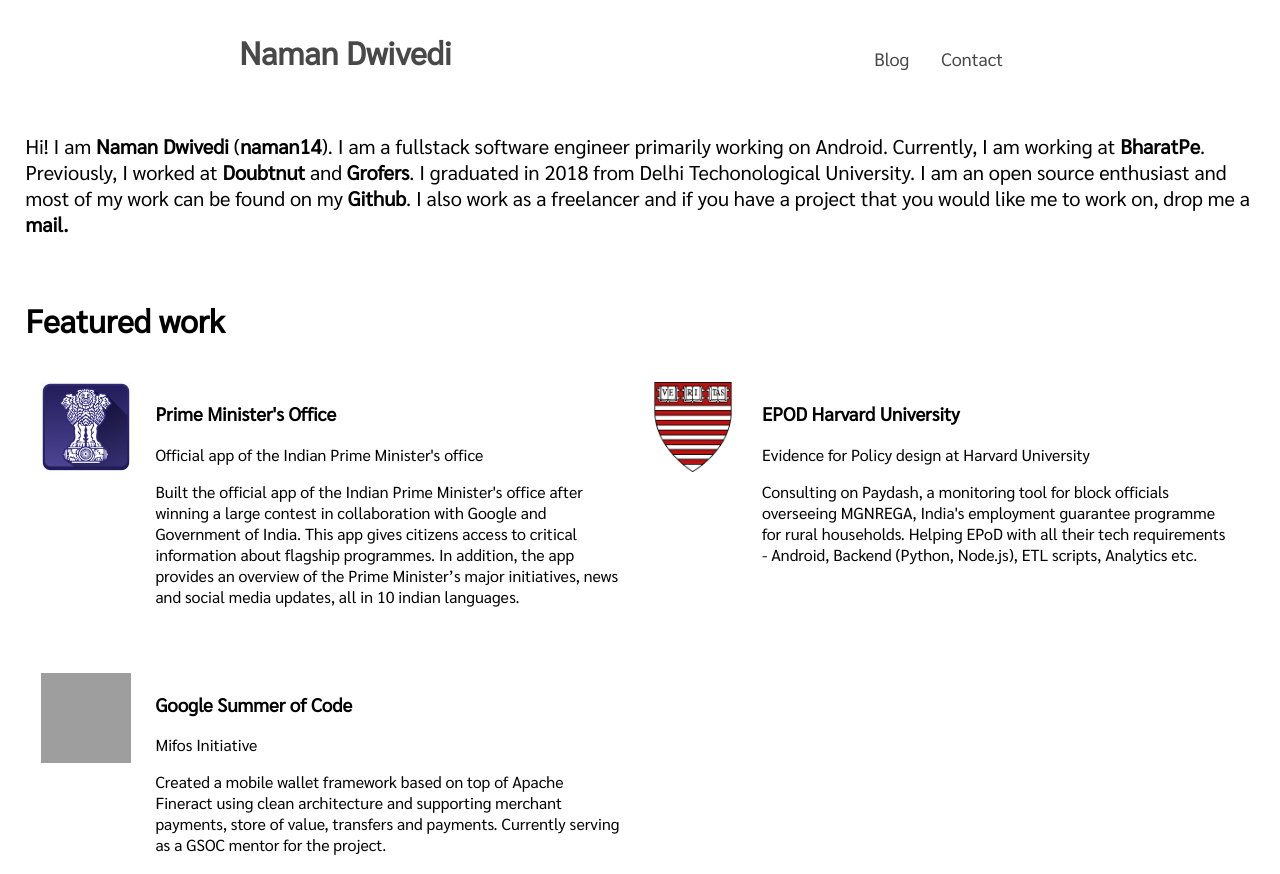
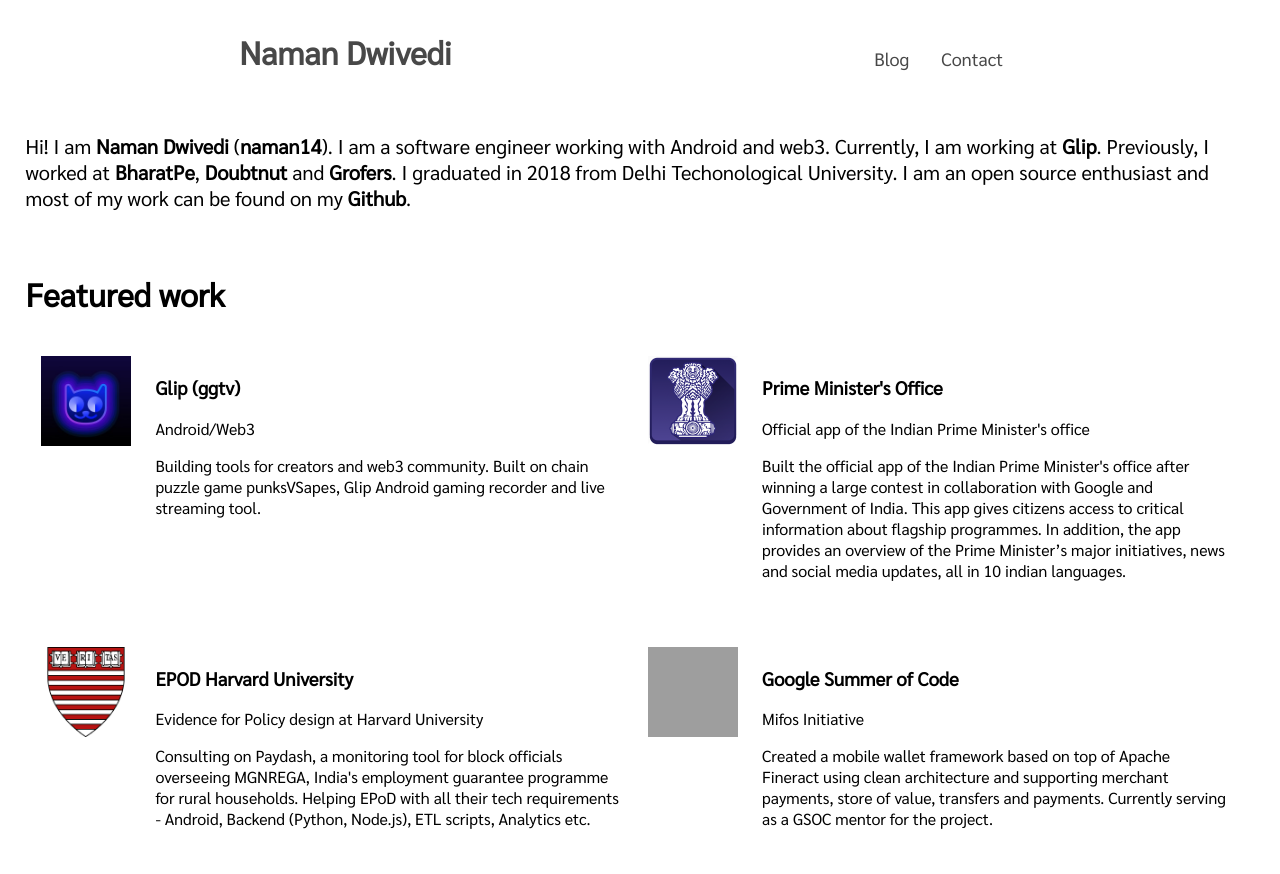
Before and after one commit to naman14/naman14.github.io, a Gatsby site: page / in a window 1280 px wide. Shown: the top 874 px of the page. Built offline with nearby package versions, Linux system fonts and the light colour scheme; Gatsby itself is replaced by a stand-in of ours; grey boxes are pictures that could not be loaded.

Commit message:
add more hackathon projects

```diff
--- a/src/data/projects.json
+++ b/src/data/projects.json
@@ -1,4 +1,25 @@
 [
+    {
+        "name": "Glip (ggtv)",
+        "description": "Android/Web3",
+        "extra_desc": "Building tools for creators and web3 community. Built on chain puzzle game punksVSapes, Glip Android gaming recorder and live streaming tool.",
+        "tags": [
+            "work",
+            "android",
+            "web3",
+            "java",
+            "all"
+        ],
+        "icon": "images/glip_icon.jpeg",
+        "images": [
+
+        ],
+        "links": [
+            "https://glip.gg",
+            "https://punksvsapes.com",
+            "https://ggtv.co"
+        ]
+    },
     {
         "name": "Prime Minister's Office",
         "description": "Official app of the Indian Prime Minister's office",
@@ -408,6 +429,42 @@
     },
 
     {
+        "name": "Winner - ETH Denver 2023",
+        "description": "DecentAI: Decentralised AI nodes network and zkbnbandroid: Android implementation for zkbnb APIs",
+        "tags": [
+            "desktop",
+            "javascript",
+            "hackathon",
+            "all"
+        ],
+        "images": [
+            "images/hackinout.jpg"
+        ],
+        "links": [
+            "https://devfolio.co/submissions/player-known-battle-grounds",
+            "https://github.com/teamOSC/PKBG_AR"
+        ]
+    },
+
+    {
+        "name": "Winner - ETH New York 2022",
+        "description": "Switch: Instant replay clip NFT drops and bidding for live viewers and pay per minute billing for live streams",
+        "tags": [
+            "desktop",
+            "javascript",
+            "hackathon",
+            "all"
+        ],
+        "images": [
+            "images/hackinout.jpg"
+        ],
+        "links": [
+            "https://devfolio.co/submissions/player-known-battle-grounds",
+            "https://github.com/teamOSC/PKBG_AR"
+        ]
+    },
+
+    {
         "name": "Winner - Hack InOut 2018",
         "description": "Player Known Battle Grounds. PKBG brings the familiar PUBG / CS:GO like shooting dynamics, combined with Fortnite's building mechanics that allow us to build walls around us in an AR world and then engage in a shootout with real people who can hide behind virtual walls.",
         "tags": [
--- a/src/pages/index.js
+++ b/src/pages/index.js
@@ -16,11 +16,10 @@
     <SEO title="Naman Dwivedi" keywords={[`Naman`, `Android`, `Timber`]} />
 
     <div style={{textAlign: 'left'}}>
-      <p style={{fontSize:'20px'}}>Hi! I am <strong>Naman Dwivedi</strong> (<strong>naman14</strong>). I am a fullstack software engineer primarily working on Android.
-      Currently, I am working at <strong>BharatPe</strong>. Previously, I worked at <strong>Doubtnut</strong> and <strong>Grofers</strong>. I graduated in 2018 from Delhi Techonological University.
+      <p style={{fontSize:'20px'}}>Hi! I am <strong>Naman Dwivedi</strong> (<strong>naman14</strong>). I am a software engineer working with Android and web3.
+      Currently, I am working at <strong>Glip</strong>. Previously, I worked at <strong>BharatPe</strong>, <strong>Doubtnut</strong> and <strong>Grofers</strong>. I graduated in 2018 from Delhi Techonological University.
       I am an open source enthusiast and most of my work can be found on my <strong><a style={{textDecoration: 'none', color: '#000000'}}
-      href="https://github.com/naman14">Github</a></strong>. I also work as a freelancer and if you have a project that you would like me to work on,
-      drop me a <a style={{textDecoration: 'none', color: '#000000'}} href="mailto:namandwivedi14@gmail.com"><strong>mail.</strong></a></p>
+      href="https://github.com/naman14">Github</a></strong>.</p>
     </div>
 
     <br/>
```
Also changed, not shown: static/images/glip_icon.jpeg (added).
